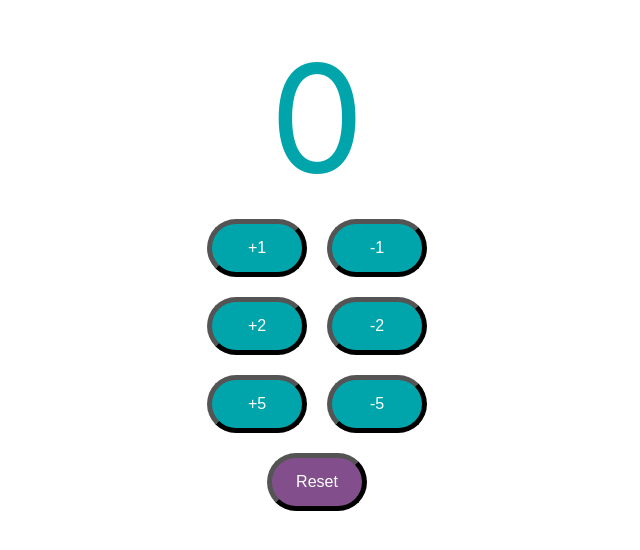
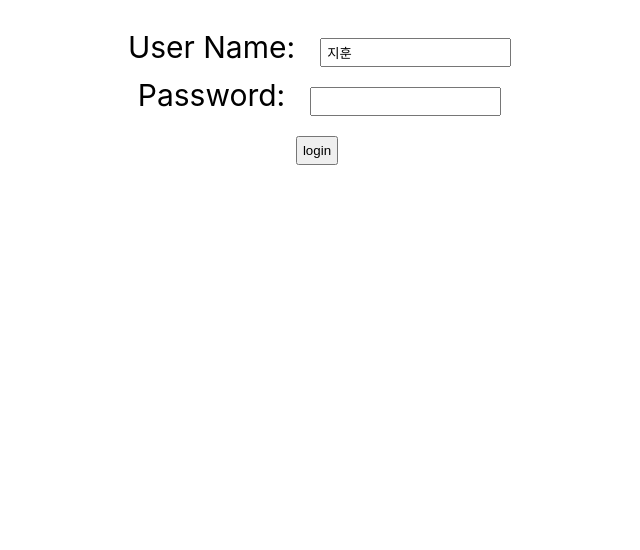
Before and after one commit to HunEee/React-TODO, a React (Create React App) app: page / in a window 1280 px wide. Shown: the top 550 px of the page, without its empty margins (323-963 px from the left). Built offline with nearby package versions, Linux system fonts and the light colour scheme.

Commit message:
로그인페이지

```diff
--- a/src/App.js
+++ b/src/App.js
@@ -1,34 +1,15 @@
 import './App.css';
-import Counter from './components/counter/Counter';
+import TodoApp from './components/todo/TodoApp'
 
 
 function App() {
   return (
     <div className="App">
-      <Counter/>
+      <TodoApp />
     </div>
   );
 }
 
-// 프로퍼티 전달 방법 1
-// {property1: 'value1', property2: 'value2'}
-// function PlayingWithProps(properties){
-//   console.log(properties)
-//   console.log(properties.property1)
-//   console.log(properties.property2)
-//   return(
-//     <div>Props</div>
-//   )
-// }
-
-// 프로퍼티 전달 방법 2
-// function PlayingWithProps({property1,property2}){
-//   console.log(property1)
-//   console.log(property2)
-//   return(
-//     <div>Props</div>
-//   )
-// }
 
 
 export default App;
--- /dev/null
+++ b/src/components/todo/TodoApp.css
@@ -0,0 +1,4 @@
+label, input, button {
+    margin:10px;
+    padding: 5px;
+}
--- /dev/null
+++ b/src/components/todo/TodoApp.jsx
@@ -0,0 +1,69 @@
+import { useState } from 'react'
+import './TodoApp.css'
+
+export default function TodoApp(){
+    return(
+        <div className="TodoApp">
+            <LoginComponent />
+            {/* <WelcomeComponent /> */}
+        </div>
+    )
+}
+
+function LoginComponent(){
+
+    const[username,setUsername] =useState('지훈')
+    const[password,setPassword] =useState('')
+    const[showSuccessMessage,setShowSuccessMessage] =useState(false)
+    const[showErrorMessage,setShowErrorMessage] =useState(false)
+
+    function handleUsernameChange(event){
+        setUsername(event.target.value)
+    }
+
+    function handlePasswordChange(event){
+        setPassword(event.target.value)
+    }
+
+    function handleSubmit(){
+        if(username==='in28minutes'&&password==='dummy'){
+            console.log('Success')
+            setShowSuccessMessage(true)
+            setShowErrorMessage(false)
+        }else{
+            console.log('Faild')
+            setShowSuccessMessage(false)
+            setShowErrorMessage(true)
+        }
+    }
+
+    return(
+        <div className="Login">
+            {showSuccessMessage &&<div className='successMessage'>Authenticated Successfully</div>}
+            {showErrorMessage &&<div className='errorMessage'>Authentication Faild, Please check your credentials.</div>}
+            <div className="LoginForm">
+                <div>
+                    <label>User Name:</label>
+                    <input type="text" name="username" value={username} onChange={handleUsernameChange}/>
+                </div>
+                <div>
+                    <label>Password:</label>
+                    <input type="password" name="password" value={password} onChange={handlePasswordChange}/>
+                </div>
+                <div>
+                    <button type="button" name="login" onClick={handleSubmit}>login</button>
+                </div>
+            </div>
+        </div>
+    )
+}
+
+
+
+function WelcomeComponent(){
+    return(
+        <div className="Welcome">
+            Welcome Component
+        </div>
+    )
+}
```
